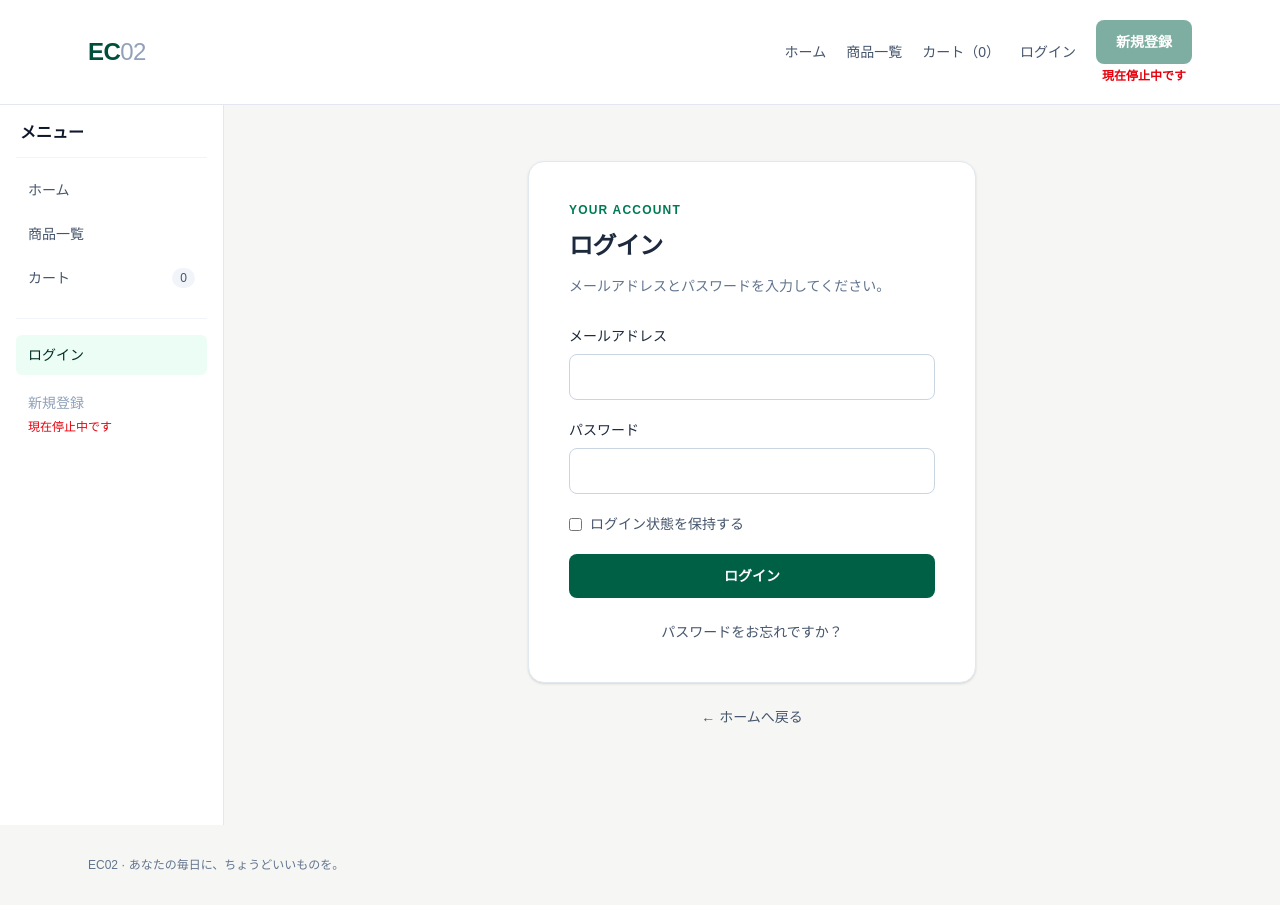
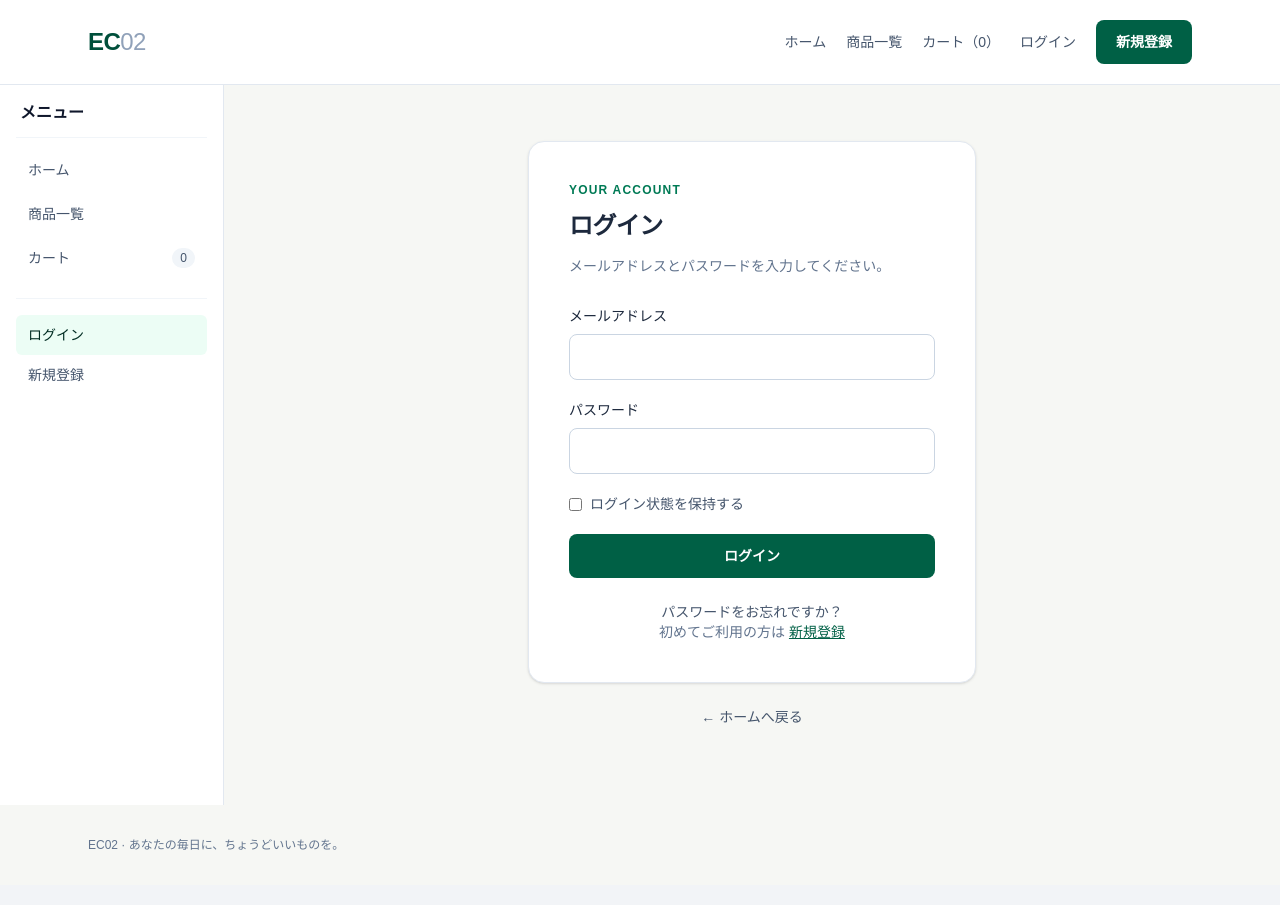
Before and after one commit to crafdea-takeuchi/ECPackage, a Laravel app: page /login in a window 1280 px wide. After the commit the page ends 850 px from the top, so only its background shows below. Run offline with Laravel 12, Linux system fonts and the light colour scheme; style sheets or scripts are compiled from the project's sources; parts of the project's set-up code (start-up, migrations or seed data) failed here and were passed over; some libraries are stand-ins or nearby versions.

Commit message:
ユーザー新規登録を有効化

```diff
--- a/resources/js/Components/CustomerSidebar.vue
+++ b/resources/js/Components/CustomerSidebar.vue
@@ -113,10 +113,7 @@ function linkClasses(href, exact = false) {
       </template>
       <template v-else>
         <Link href="/login" :class="linkClasses('/login', true)" @click="emit('close')">ログイン</Link>
-        <div class="mt-2 px-3 py-2">
-          <span aria-disabled="true" class="text-sm text-slate-400">新規登録</span>
-          <p class="mt-1 text-xs text-red-600">現在停止中です</p>
-        </div>
+        <Link href="/register" :class="linkClasses('/register', true)" @click="emit('close')">新規登録</Link>
       </template>
     </div>
   </aside>
--- a/resources/js/Layouts/AppLayout.vue
+++ b/resources/js/Layouts/AppLayout.vue
@@ -25,10 +25,7 @@ const isAdminPage = computed(() => page.url.split('?')[0].startsWith('/admin'));
           </template>
           <template v-else>
             <Link href="/login" class="nav-link">ログイン</Link>
-            <div class="flex flex-col items-center gap-1">
-              <span role="button" aria-disabled="true" class="btn-primary cursor-not-allowed opacity-50 hover:bg-emerald-800">新規登録</span>
-              <p class="text-xs font-semibold text-red-600">現在停止中です</p>
-            </div>
+            <Link href="/register" class="btn-primary">新規登録</Link>
           </template>
         </nav>
       </div>
--- a/resources/js/Pages/Auth/Login.vue
+++ b/resources/js/Pages/Auth/Login.vue
@@ -14,6 +14,6 @@ function submit() { form.post(props.admin ? '/admin/login' : '/login', { onFinis
       <label class="flex items-center gap-2 text-sm text-slate-600"><input v-model="form.remember" type="checkbox" class="accent-emerald-800">ログイン状態を保持する</label>
       <button class="btn-primary w-full" :disabled="form.processing">{{ form.processing ? 'ログイン中…' : 'ログイン' }}</button>
     </form>
-    <div class="mt-6 space-y-4 text-center text-sm"><Link href="/forgot-password" class="nav-link">パスワードをお忘れですか？</Link><!-- 新規登録停止中のため非表示 <p v-if="!admin" class="text-slate-500">初めてご利用の方は <Link href="/register" class="font-medium text-emerald-800 underline">新規登録</Link></p> --></div>
+    <div class="mt-6 space-y-4 text-center text-sm"><Link href="/forgot-password" class="nav-link">パスワードをお忘れですか？</Link><p v-if="!admin" class="text-slate-500">初めてご利用の方は <Link href="/register" class="font-medium text-emerald-800 underline">新規登録</Link></p></div>
   </AuthLayout>
 </template>
--- a/resources/js/Pages/Home.vue
+++ b/resources/js/Pages/Home.vue
@@ -13,7 +13,7 @@ const page = usePage();
         <h1 class="text-3xl font-semibold leading-relaxed md:text-5xl md:leading-snug">毎日に、<br>新しい楽しみを。</h1>
         <p class="mt-6 max-w-md text-sm leading-8 text-emerald-100">{{ page.props.auth.user ? `${page.props.auth.user.name} さん、おかえりなさい。` : 'EC02へようこそ。アカウントを作成して、これから始まるお買い物に備えましょう。' }}</p>
         <div class="mt-9 flex flex-wrap items-start gap-3"><Link href="/shop" class="rounded-lg bg-white px-6 py-3 text-sm font-semibold text-emerald-950 hover:bg-emerald-50">商品を見る →</Link>
-          <template v-if="!page.props.auth.user"><div class="flex flex-col items-start gap-1"><span role="button" aria-disabled="true" class="cursor-not-allowed rounded-lg bg-white/40 px-6 py-3 text-sm font-semibold text-emerald-950/60">新規登録する →</span><p class="text-xs font-semibold text-red-400">現在停止中です</p></div><Link href="/login" class="rounded-lg border border-white/40 px-6 py-3 text-sm hover:bg-white/10">ログイン</Link></template>
+          <template v-if="!page.props.auth.user"><Link href="/register" class="rounded-lg bg-white px-6 py-3 text-sm font-semibold text-emerald-950 hover:bg-emerald-50">新規登録する →</Link><Link href="/login" class="rounded-lg border border-white/40 px-6 py-3 text-sm hover:bg-white/10">ログイン</Link></template>
           <Link v-else-if="page.props.auth.user.role === 'admin'" href="/admin" class="rounded-lg bg-white px-6 py-3 text-sm font-semibold text-emerald-950">管理画面へ →</Link>
           <span v-else class="rounded-full bg-white/10 px-4 py-2 text-sm">ログイン中</span>
         </div>
```
